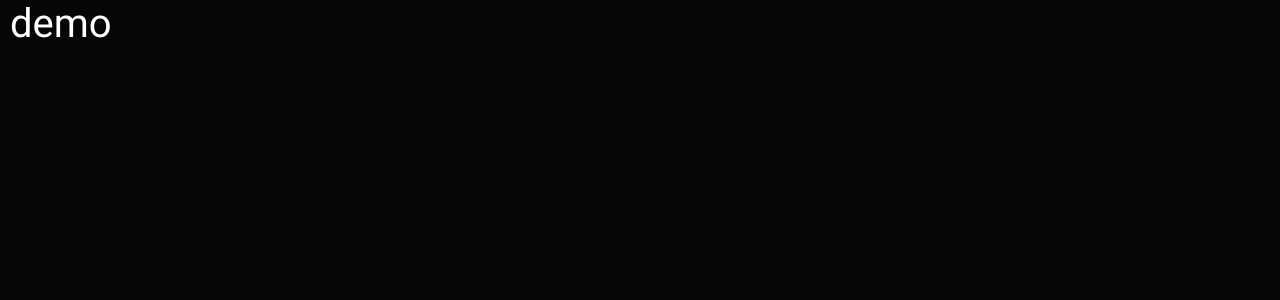
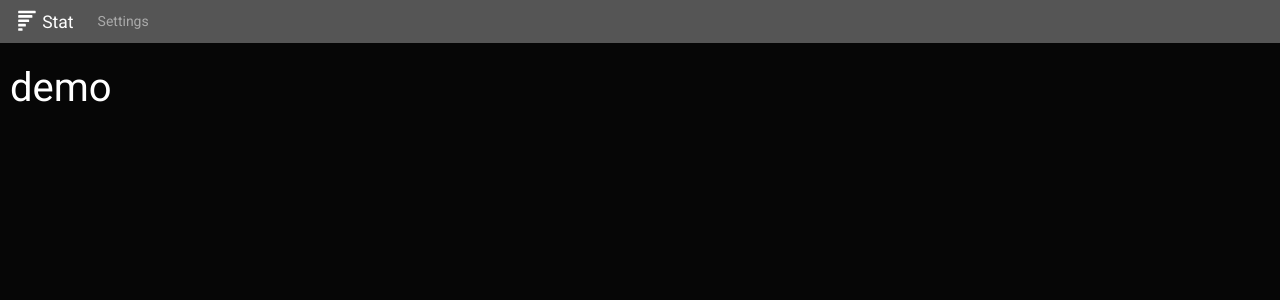
Before and after one commit to xorik/stat, a Vue app: page / in a window 1280 px wide. Shown: the top 300 px of the page. Built offline with nearby package versions, Linux system fonts and the light colour scheme.

Commit message:
Add navbar + fontawesome

```diff
--- a/package.json
+++ b/package.json
@@ -8,6 +8,9 @@
     "lint": "vue-cli-service lint"
   },
   "dependencies": {
+    "@fortawesome/fontawesome-svg-core": "^1.2.14",
+    "@fortawesome/free-solid-svg-icons": "^5.7.1",
+    "@fortawesome/vue-fontawesome": "^0.1.5",
     "bootstrap": "^4.2.1",
     "bootswatch": "^4.2.1",
     "register-service-worker": "^1.5.2",
--- a/src/App.vue
+++ b/src/App.vue
@@ -1,20 +1,20 @@
 <template lang="pug">
   div
-    //Navbar
+    Navbar
     .container-fluid
       router-view
 </template>
 
 <script lang="ts">
-  import { Vue, Component } from 'vue-property-decorator'
-  // import Navbar from '@/components/navbar/Navbar.vue'
+import { Vue, Component } from 'vue-property-decorator'
+import Navbar from '@/components/Navbar.vue'
 
-  @Component({
-    // components: { Navbar },
-  })
-  export default class App extends Vue {
+@Component({
+  components: { Navbar },
+})
+export default class App extends Vue {
 
-  }
+}
 </script>
 
 <style lang="scss">
--- /dev/null
+++ b/src/components/Navbar.vue
@@ -0,0 +1,37 @@
+<template lang="pug">
+  nav.navbar.navbar-expand.fixed-top.navbar-dark.bg-secondary.my-padding.justify-content-between
+    .container-fluid
+
+      router-link.navbar-brand(to="/")
+        FontAwesomeIcon(icon="signal" style="transform: rotate(90deg) scaleX(-1)")
+        |
+        | Stat
+
+      ul.navbar-nav.mr-auto
+        router-link.nav-item(to="/settings" tag="li")
+          a.nav-link Settings
+</template>
+
+<script lang="ts">
+import { Vue, Component } from 'vue-property-decorator'
+import { FontAwesomeIcon } from '@fortawesome/vue-fontawesome'
+
+@Component({
+  components: {
+    FontAwesomeIcon,
+  },
+})
+export default class Navbar extends Vue {
+}
+</script>
+
+<style type="scss">
+  body {
+    padding-top: 4rem;
+  }
+
+  .navbar.my-padding {
+    padding-top: 0.2rem;
+    padding-bottom: 0.2rem;
+  }
+</style>
--- /dev/null
+++ b/src/icons.ts
@@ -0,0 +1,4 @@
+import { library } from '@fortawesome/fontawesome-svg-core'
+import { faSignal } from '@fortawesome/free-solid-svg-icons'
+
+library.add(faSignal)
--- a/src/main.ts
+++ b/src/main.ts
@@ -3,6 +3,7 @@ import App from './App.vue'
 import router from './router'
 import store from './store'
 import './registerServiceWorker'
+import './icons'
 
 Vue.config.productionTip = false
 
```
Also changed, not shown: 1 other file (tests, documents, lock files or other folders).
